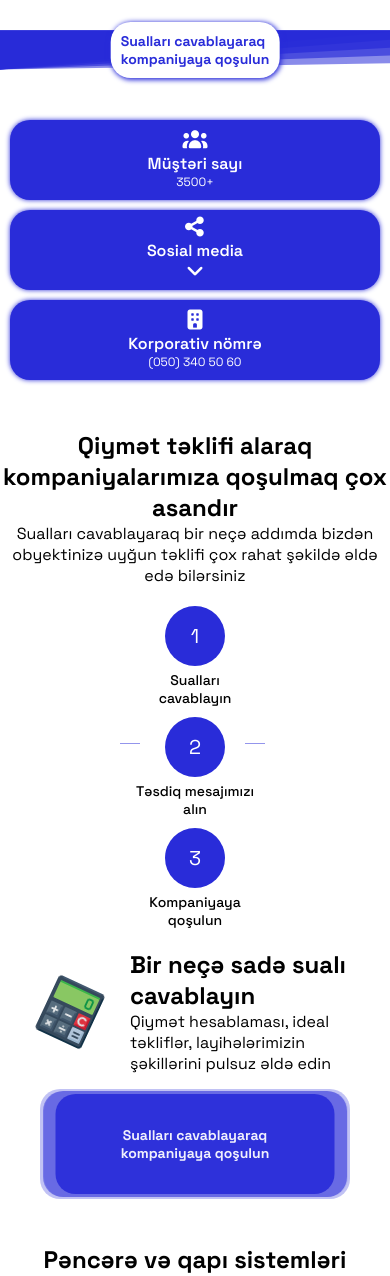
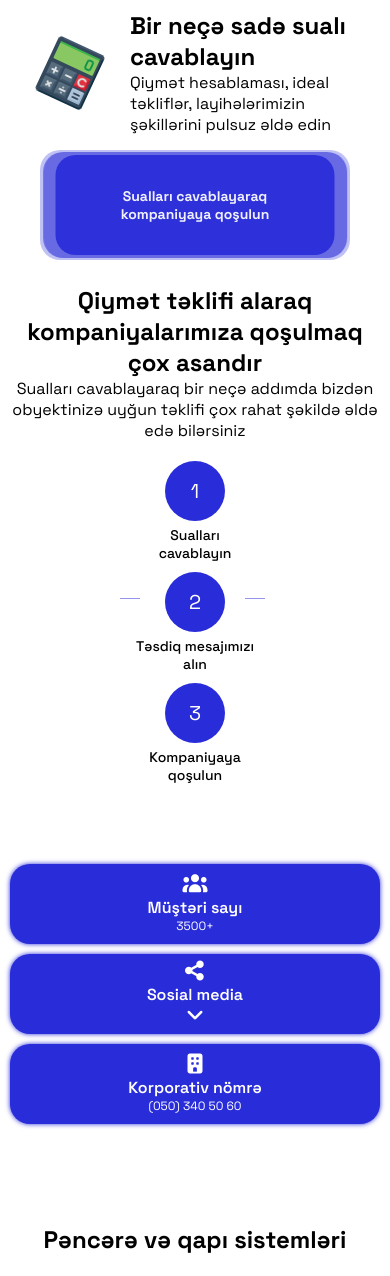
Before and after one commit to pyterminator/WinMaster, a Django app: page / in a window 390 px wide. Shown: the part 165-1441 px from the top of the page. Run offline with Django 5.2, Linux system fonts and the light colour scheme; data comes from the database, SQL or seed files in the repository; both versions use the stored data as it was after the commit; some libraries are stand-ins or nearby versions.

Commit message:
4 mart axsam 9

```diff
--- a/static/scss/style.scss
+++ b/static/scss/style.scss
@@ -240,7 +240,7 @@ html {
                         align-items: flex-start;
                         max-width: 70rem;
                         margin: 0 auto;
-                        margin-bottom: 5rem;
+
 
                         .step {
                             width: 20rem;
@@ -305,6 +305,7 @@ html {
                     gap: 1rem;
                     max-width: 100rem;
                     margin: 0 auto;
+                    margin-bottom: 5rem;
 
                     .left {
                         width: 50%;
@@ -839,39 +840,6 @@ html {
 
                 }
             }
-
-            .start-quiz {
-                width: 100%;
-                height: 10rem;
-                position: relative;
-
-                svg {
-                    width: 100%;
-                    height: 10rem;
-                }
-
-                a {
-                    position: absolute;
-                    top: 50%;
-                    left: 50%;
-                    transform: translate(-50%, -50%);
-                    font-size: 2rem;
-                    background-color: var(--bg-color);
-                    transition: all .1s ease-in;
-                    color: var(--link);
-                    padding: 1rem;
-                    border-radius: 2rem;
-                    font-weight: bolder;
-                    box-shadow: .1rem .1rem .5rem .1rem var(--link);
-
-                    &:hover {
-                        background-color: var(--link);
-                        color: var(--bg-color);
-                        border-radius: 3rem;
-                        box-shadow: .1rem .1rem .5rem .1rem var(--bg-color);
-                    }
-                }
-            }
         }
     }
 }
@@ -947,7 +915,9 @@ html {
                 }
 
                 .calculator-card {
+                    margin-top: 1rem;
                     .yelo-steps {
+                        padding: 1rem;
                         .steps {
                             .step {
                                 width: 12rem;
@@ -984,7 +954,7 @@ html {
                         width: 100%;
                         margin: 0 auto;
                         padding: 0 4rem;
-
+                        margin-bottom: 7rem;
                         .left {
                             width: 100%;
                             margin-bottom: 7rem;
@@ -1073,12 +1043,6 @@ html {
                         }
                     }
                 }
-
-                .start-quiz {
-                    a {
-                        font-size: 1.4rem;
-                    }
-                }
             }
         }
     }
--- a/templates/pages/index.html
+++ b/templates/pages/index.html
@@ -46,20 +46,61 @@
     </div>
 </header>
 
-<div class="start-quiz">
-    <svg xmlns="http://www.w3.org/2000/svg" viewBox="0 0 1000 100">
-        <g style="fill:var(--link);">
-            <path d="M0 100V0h1000v4L0 100z"></path>
-            <path d="M0 100V0h1000v24L0 100z" opacity=".85"></path>
-            <path d="M0 100V0h1000v44L0 100z" opacity=".75"></path>
-            <path d="M0 100V0h1000v64L0 100z" opacity=".65"></path>
-            <path d="M0 100V0h1000v84L0 100z" opacity=".55"></path>
-        </g>
-    </svg>
-    <a href="{% url 'quizpage' %}">
-        Sualları cavablayaraq <br> kompaniyaya qoşulun
-    </a>
+<div class="calculator-card">
+     <div class="container">
+        <div class="left">
+            <img src="{% static 'images/calculator.png' %}" loading="lazy" alt="Calculator"  draggable="false">
+            <div class="text">
+                <h3>Bir neçə sadə sualı cavablayın</h3>
+                <p>
+                    Qiymət hesablaması, ideal təkliflər, layihələrimizin şəkillərini pulsuz əldə edin
+                </p>
+            </div>
+        </div>
+        <div class="right">
+            <span class="before"></span>
+            <span class="after"></span>
+
+            <button id="getQuizPage" data-url="{% url 'quizpage' %}">
+                Sualları cavablayaraq <br> kompaniyaya qoşulun
+            </button>
+            <img src="{% static 'images/tap.png' %}" alt="Kliklə" loading="lazy"  draggable="false">
+        </div>
+    </div>
+    <div class="yelo-steps">
+        <h2>
+            Qiymət təklifi alaraq kompaniyalarımıza qoşulmaq çox asandır
+        </h2>
+        <p>
+            Sualları cavablayaraq bir neçə addımda bizdən obyektinizə uyğun təklifi çox rahat şəkildə əldə edə bilərsiniz
+        </p>
+        <div class="steps">
+            <div class="step">
+                <div class="step-id">1</div>
+                <p>
+                    Sualları cavablayın
+                </p>
+            </div>
+            <div class="step">
+                <div class="step-id">2</div>
+                <p>
+                    Təsdiq mesajımızı alın
+                </p>
+            </div>
+            <div class="step">
+                <div class="step-id">3</div>
+                <p>
+                    Kompaniyaya qoşulun
+                </p>
+            </div>
+        </div>
+    </div>
+
 </div>
+
+
+
+
 
 <div class="cards">
     <div class="container">
@@ -101,58 +142,6 @@
             <i class="fa-solid fa-building"></i>
             <p>Korporativ nömrə</p>
             <p>(050) 340 50 60</p>
-        </div>
-    </div>
-</div>
-
-
-<div class="calculator-card">
-    <div class="yelo-steps">
-        <h2>
-            Qiymət təklifi alaraq kompaniyalarımıza qoşulmaq çox asandır
-        </h2>
-        <p>
-            Sualları cavablayaraq bir neçə addımda bizdən obyektinizə uyğun təklifi çox rahat şəkildə əldə edə bilərsiniz
-        </p>
-        <div class="steps">
-            <div class="step">
-                <div class="step-id">1</div>
-                <p>
-                    Sualları cavablayın
-                </p>
-            </div>
-            <div class="step">
-                <div class="step-id">2</div>
-                <p>
-                    Təsdiq mesajımızı alın
-                </p>
-            </div>
-            <div class="step">
-                <div class="step-id">3</div>
-                <p>
-                    Kompaniyaya qoşulun
-                </p>
-            </div>
-        </div>
-    </div>
-    <div class="container">
-        <div class="left">
-            <img src="{% static 'images/calculator.png' %}" loading="lazy" alt="Calculator"  draggable="false">
-            <div class="text">
-                <h3>Bir neçə sadə sualı cavablayın</h3>
-                <p>
-                    Qiymət hesablaması, ideal təkliflər, layihələrimizin şəkillərini pulsuz əldə edin
-                </p>
-            </div>
-        </div>
-        <div class="right">
-            <span class="before"></span>
-            <span class="after"></span>
-
-            <button id="getQuizPage" data-url="{% url 'quizpage' %}">
-                Sualları cavablayaraq <br> kompaniyaya qoşulun
-            </button>
-            <img src="{% static 'images/tap.png' %}" alt="Kliklə" loading="lazy"  draggable="false">
         </div>
     </div>
 </div>
```
Also changed, not shown: templates/pages/quiz.html (+10 -3 lines), db.sqlite3, static/css/style.min.css.
